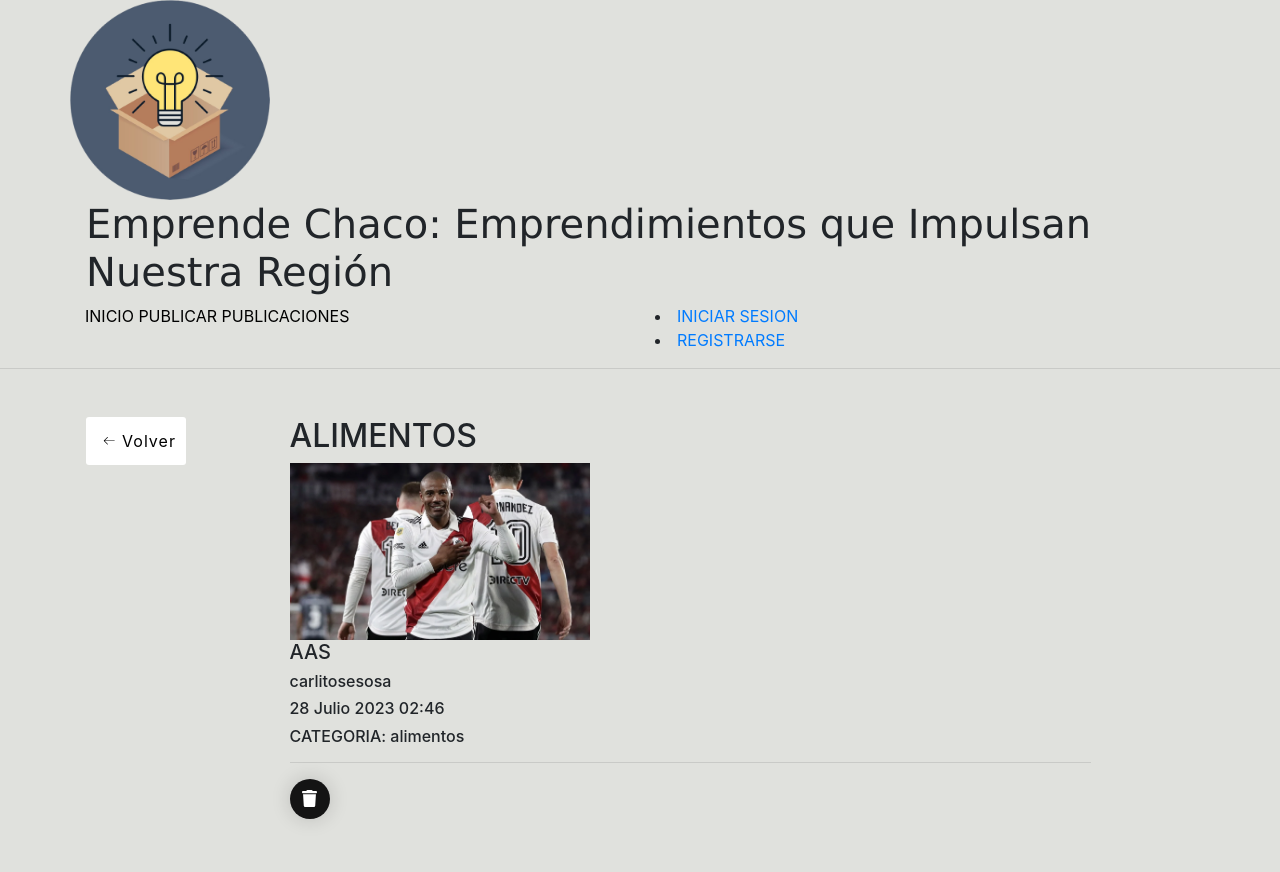
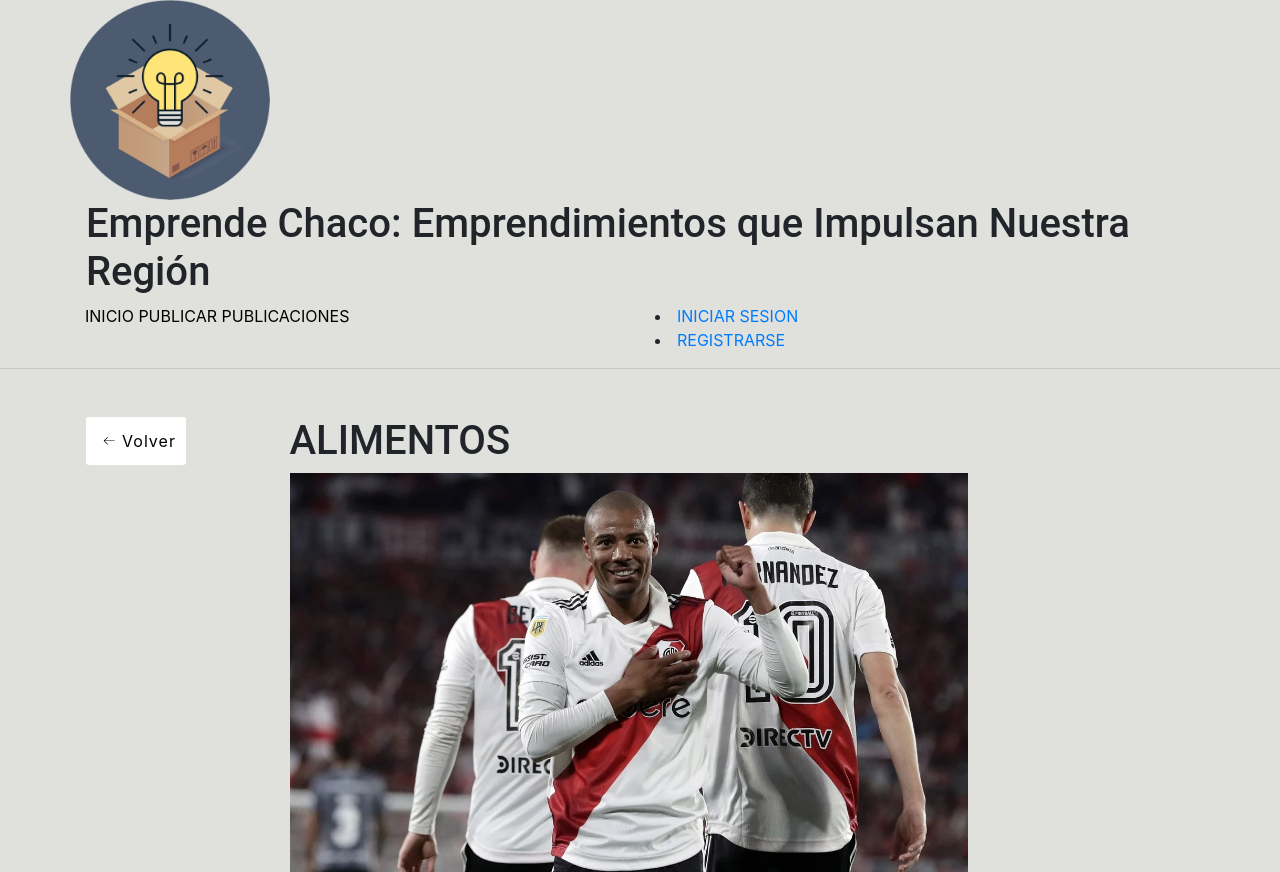
Before and after one commit to Carlosesosa/RepositorioProyectoGrupo7, a Django app: page /publicaciones/Detalle/3 in a window 1280 px wide. Shown: the top 872 px of the page. Before the commit the page ends 821 px from the top, so only its background shows below. Run offline with Django 4.2, Linux system fonts and the light colour scheme; data comes from the database, SQL or seed files in the repository; both versions use the stored data as it was after the commit; some libraries are stand-ins or nearby versions.

Commit message:
estilo de texto

```diff
--- a/BlogEmprendedores/static/css/main.css
+++ b/BlogEmprendedores/static/css/main.css
@@ -30,8 +30,7 @@
     color: rgb(0, 0, 0);
 }
 
-
-
+/*CLASE PARA DEFINIR COMPORTAMIENTO AL INTERACTUAR CON LAS PUBLICACIONES MOSTRADAS*/
 .interact{
     color: black;
 }
@@ -39,3 +38,18 @@
 .interact:hover {
     color: black;
   }
+
+
+
+/* ESTILO DE FUENTES */
+@import url('https://fonts.googleapis.com/css2?family=Roboto&display=swap');
+
+
+            /*ESTILO DE CUERPO DE LA PAGINA*/
+body {
+  font-family: 'Roboto', sans-serif;
+}
+            /*ESTILO DE TITULO*/
+h1 {
+  font-family: 'Roboto', sans-serif;
+}
--- a/BlogEmprendedores/templates/base.html
+++ b/BlogEmprendedores/templates/base.html
@@ -17,7 +17,7 @@
   <div class="container">
       <div class="row">
         <img src="{% static 'img/emprende_chaco.png' %}" width="200">
-        <h1 class="titulo ml-3"><font face="verdana">Emprende Chaco: Emprendimientos que Impulsan Nuestra Región </font></h1>
+        <h1 class="titulo ml-3">Emprende Chaco: Emprendimientos que Impulsan Nuestra Región</h1>
       </div>
       <div class="row">
 
--- a/BlogEmprendedores/templates/publicaciones/detalle.html
+++ b/BlogEmprendedores/templates/publicaciones/detalle.html
@@ -18,8 +18,8 @@
         <div class="col-md-9 mx-auto mb-5">
             <div>
 
-                <h2>{{publicacion.titulo}}</h2>
-                <img src="{{publicacion.imagen.url}}" width="300">
+                <h1>{{publicacion.titulo}}</h1>
+                <img src="{{publicacion.imagen.url}}" height="400">
                 <h5>{{publicacion.contenido}}</h5>
                 <h6>{{publicacion.autor}}</h6>
                 <h6>{{publicacion.creado}}</h6>
```
Also changed, not shown: BlogEmprendedores/BlogEmprendedores/db.sqlite3.
